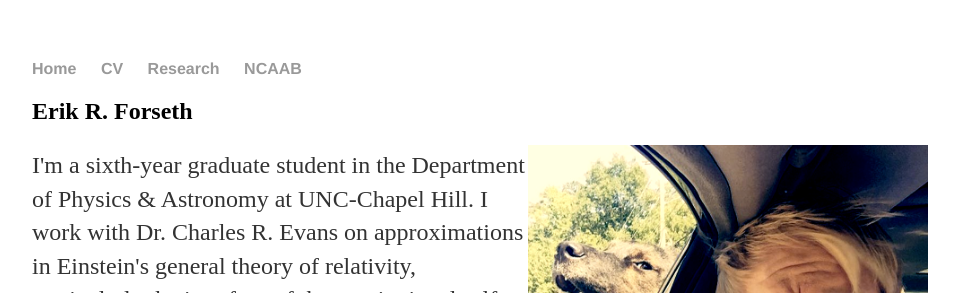
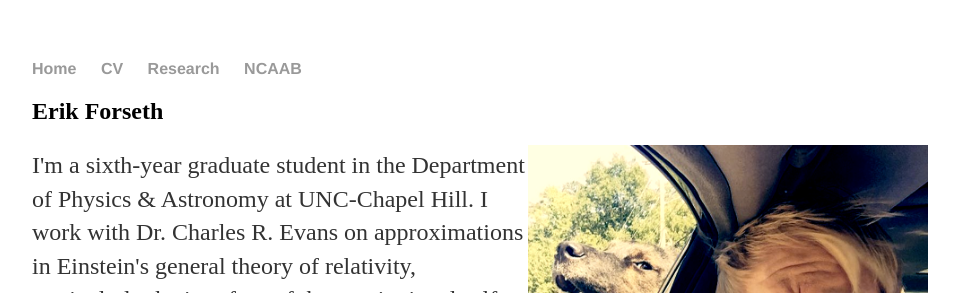
Before and after one commit to erikrforseth/erikrforseth.github.io, a Jekyll site: the page built from index.html, in a window 1280 px wide. Shown: the top 293 px of the page, without its empty margins (160-1119 px from the left). Built offline with Jekyll 4.4.1, drawn with Linux system fonts in a browser that asks for light colours.

Commit message:
Another minor change: removed middle initial from name.

```diff
--- a/index.html
+++ b/index.html
@@ -3,7 +3,7 @@ layout: default
 title: Erik Forseth
 ---
 <div class="blurb">
-  <h2>Erik R. Forseth</h2>
+  <h2>Erik Forseth</h2>
   <img src="/images/profile3.png" alt="Me" style="width:400px;height:400px;" align="right">
   <p>I'm a sixth-year graduate student in the Department of Physics & Astronomy at UNC-Chapel Hill. I work with Dr. Charles R. Evans on approximations in Einstein's general theory of relativity, particularly the interface of the gravitational self-force (GSF) and post-Newtonian (PN) formalisms. More on my research can be found <a href="
 /research">here</a>.</p>
```
